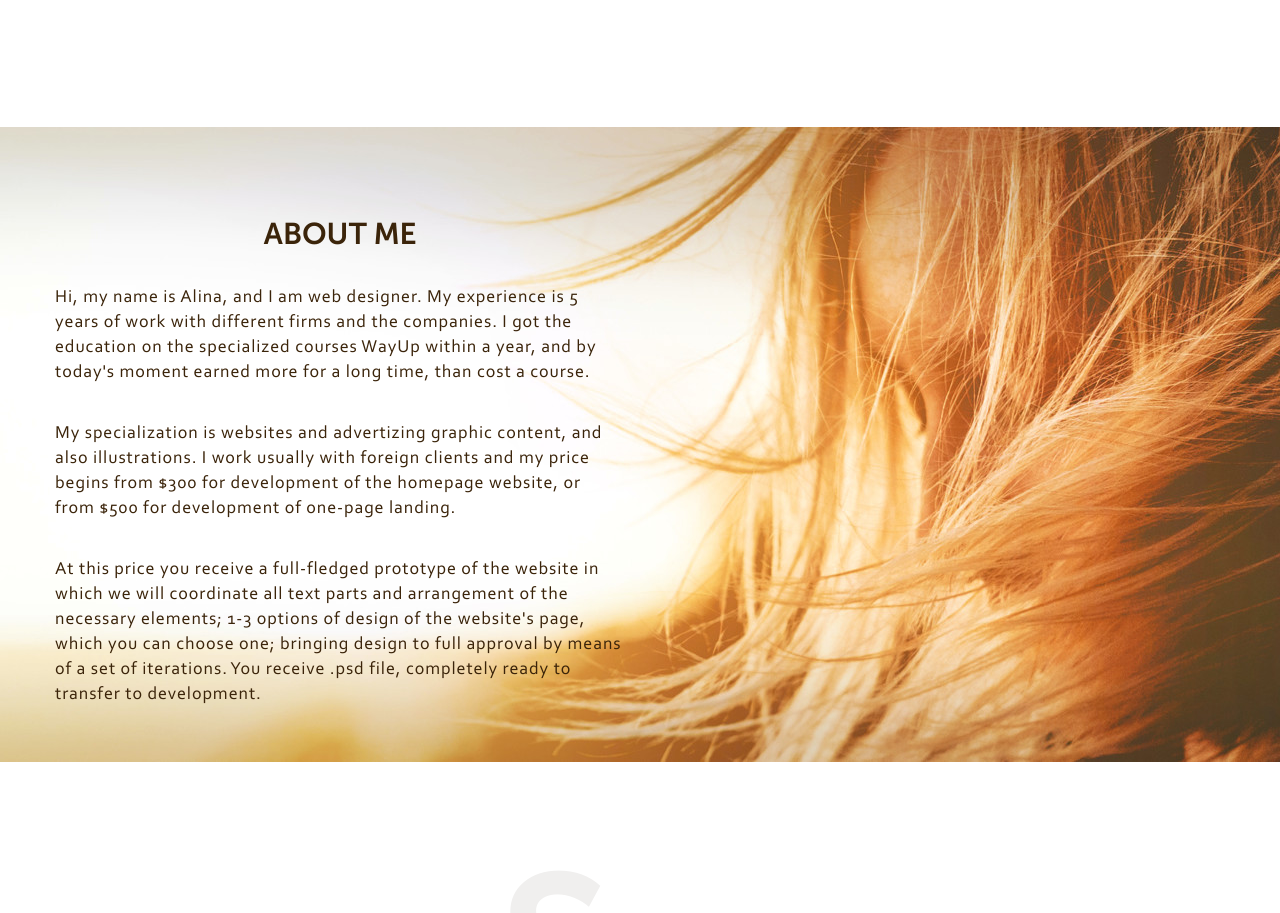
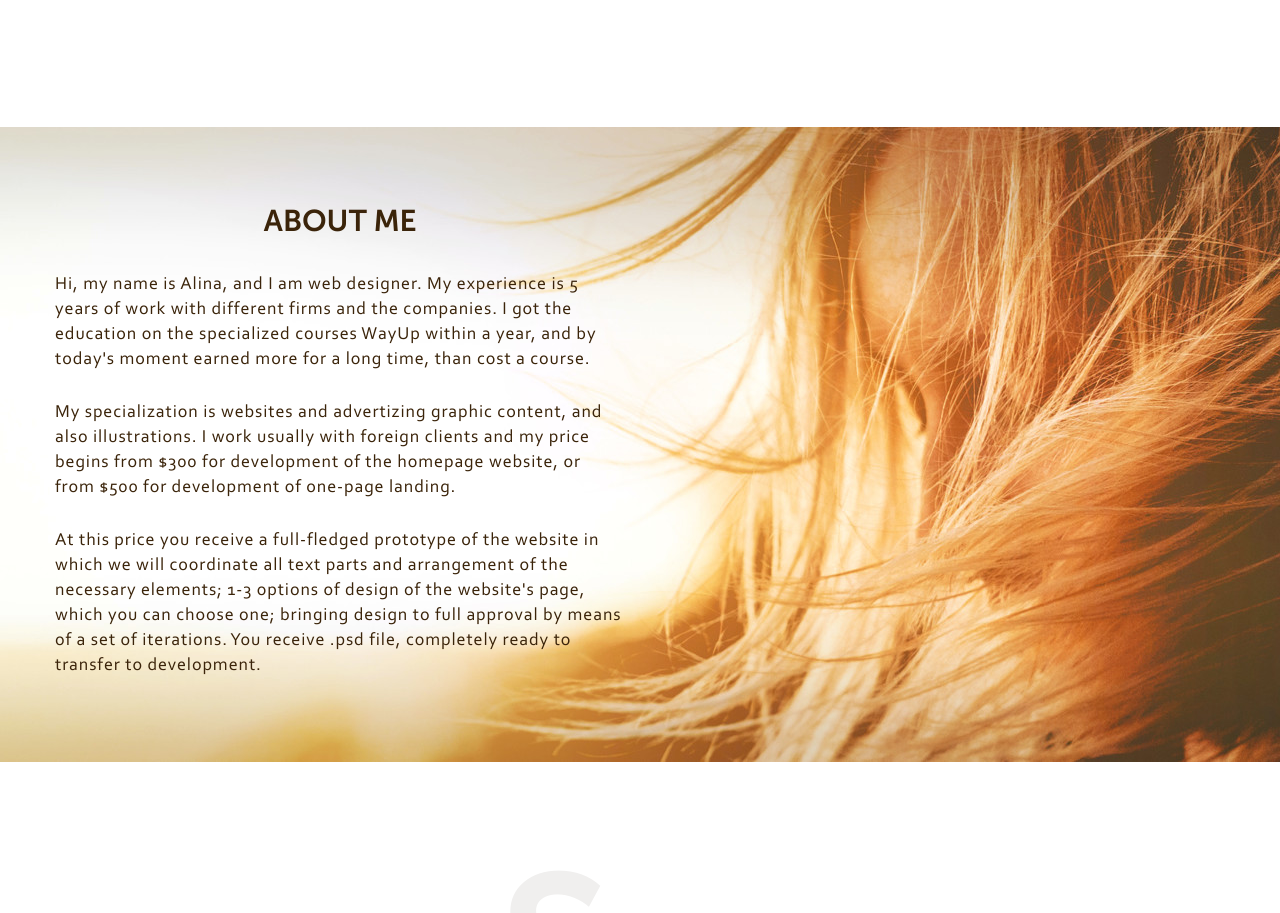
Before and after one commit to SiJunma/myportfolio, a plain HTML site: page index.html in a window 1280 px wide. Shown: the part 1140-2053 px from the top of the page. Drawn offline with Linux system fonts and the light colour scheme; files whose address does not match are found by name.

Commit message:
Update main.css

```diff
--- a/css/main.css
+++ b/css/main.css
@@ -282,7 +282,7 @@ header .container {
 }
 
 #about h2 {
-    padding-top: 90px;
+    padding-top: 77px;
     margin-top: 0;
     margin-bottom: 35px;
 }
@@ -293,7 +293,7 @@ header .container {
 }
 
 .about__text p {
-    margin-bottom: 36px;
+    margin-bottom: 28px;
     font-size: 18px;
     line-height: 25px;
 }
```
